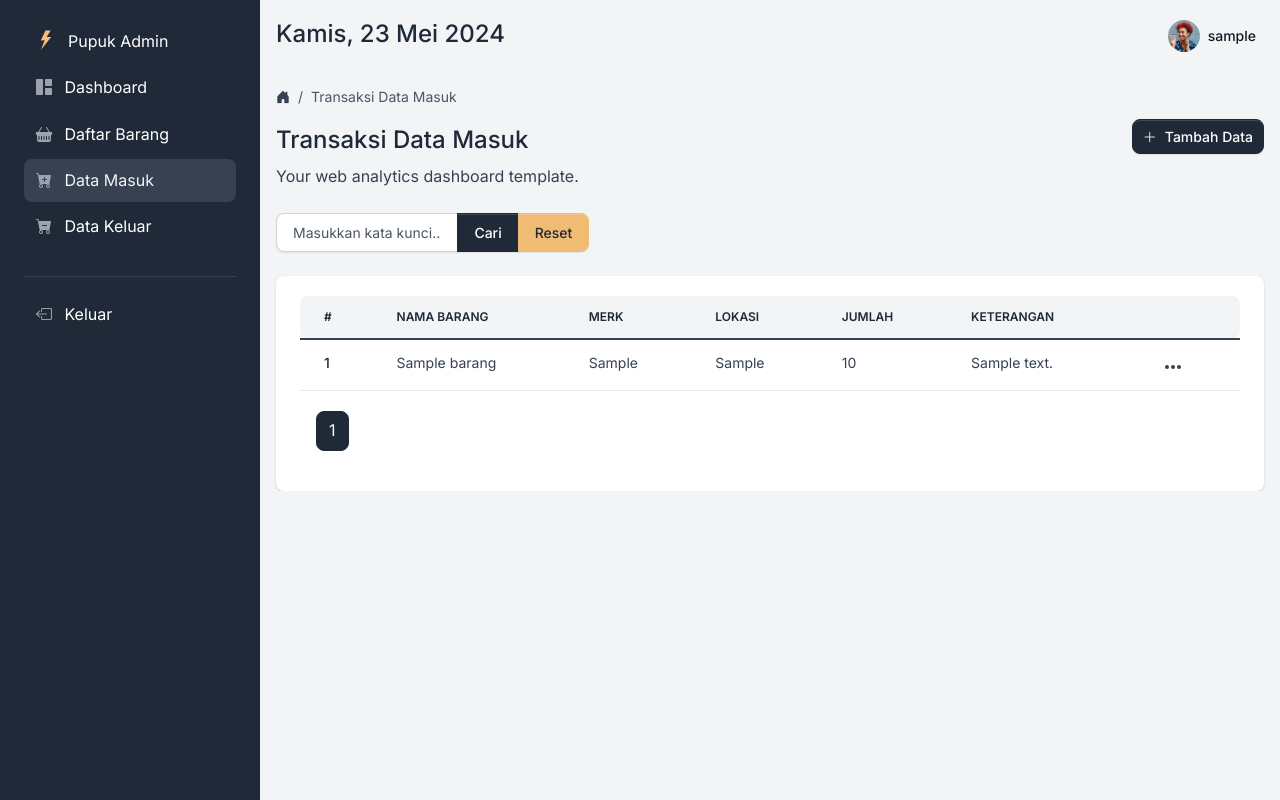
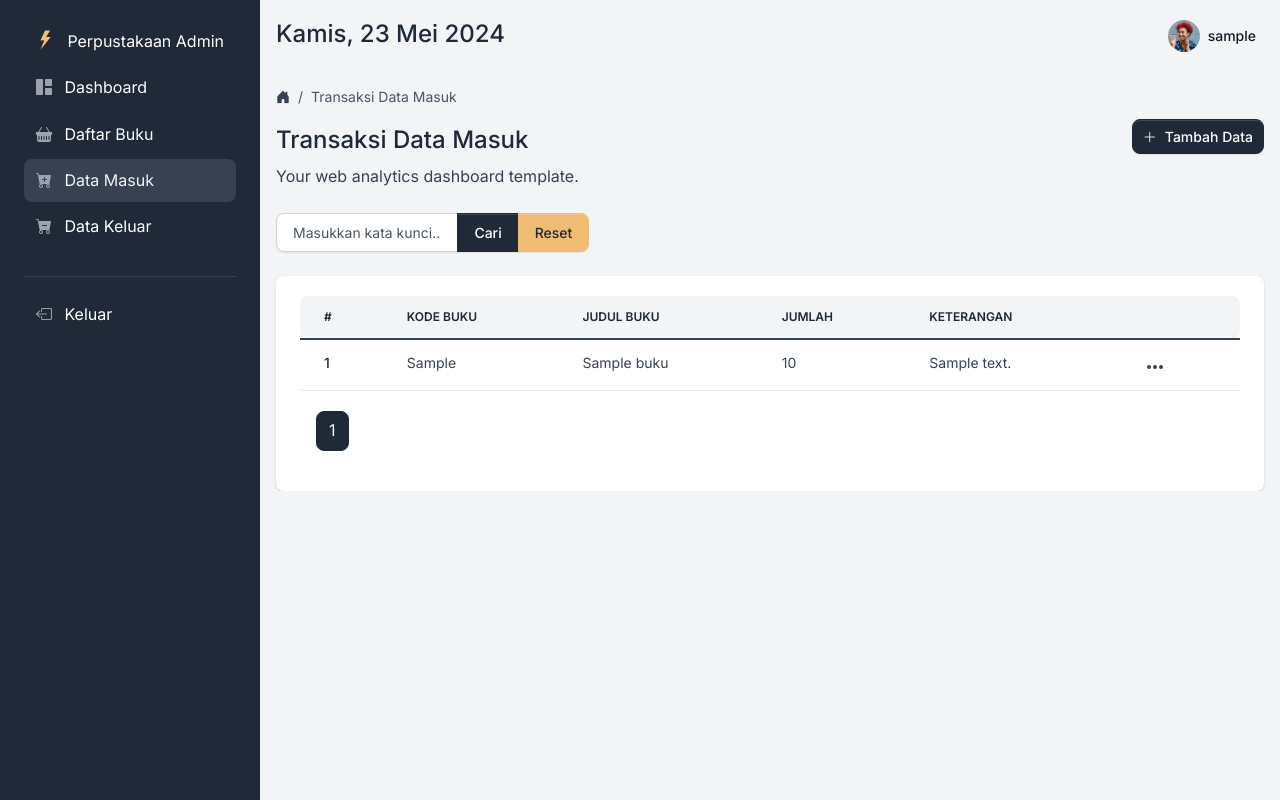
Before and after one commit to Actanzil/man_perpustakaan, a PHP site: page /stock/data_masuk.php in a window 1280 px wide. Run offline with PHP 8.4, Linux system fonts and the light colour scheme; the visitor is signed in with stand-in values (Sample User, id 1); tables that the repository leaves empty or names only in its code hold one stand-in row (values such as "Sample post"); some libraries are stand-ins or nearby versions.

Commit message:
Data Masuk

```diff
--- a/stock/data_masuk.php
+++ b/stock/data_masuk.php
@@ -4,26 +4,26 @@
 
     if (isset($_POST['update'])) {
         $id_masuk = $_POST['id_masuk']; //id data masuk
-        $id_barang = $_POST['id_barang']; //id barang
+        $id_buku = $_POST['id_buku']; //id buku
         $jumlah = $_POST['jumlah'];
         $keterangan = $_POST['keterangan'];
         $tanggal = $_POST['tanggal'];
 
-        $lihatstock = mysqli_query($conn, "SELECT * FROM tb_barang WHERE id_barang='$id_barang'"); //lihat stock barang itu saat ini
+        $lihatstock = mysqli_query($conn, "SELECT * FROM tb_buku WHERE id_buku='$id_buku'"); //lihat stock buku itu saat ini
         $stocknya = mysqli_fetch_array($lihatstock); //ambil datanya
         $stockskrg = $stocknya['stock']; //jumlah stocknya skrg
 
-        $lihatdataskrg = mysqli_query($conn, "SELECT * FROM tb_barang_masuk WHERE id_masuk='$id_masuk'"); //lihat qty saat ini
+        $lihatdataskrg = mysqli_query($conn, "SELECT * FROM tb_buku_masuk WHERE id_masuk='$id_masuk'"); //lihat qty saat ini
         $preqtyskrg = mysqli_fetch_array($lihatdataskrg);
         $qtyskrg = $preqtyskrg['jumlah']; //jumlah skrg
 
         if ($jumlah >= $qtyskrg) {
-            //ternyata inputan baru lebih besar jumlah masuknya, maka tambahi lagi stock barang
+            //ternyata inputan baru lebih besar jumlah masuknya, maka tambahi lagi stock buku
             $hitungselisih = $jumlah - $qtyskrg;
             $tambahistock = $stockskrg + $hitungselisih;
 
-            $queryx = mysqli_query($conn, "UPDATE tb_barang SET stock='$tambahistock' WHERE id_barang='$id_barang'");
-            $updatedata1 = mysqli_query($conn, "UPDATE tb_barang_masuk SET tanggal = '$tanggal', jumlah = '$jumlah', keterangan = '$keterangan' WHERE id_masuk='$id_masuk'");
+            $queryx = mysqli_query($conn, "UPDATE tb_buku SET stock='$tambahistock' WHERE id_buku='$id_buku'");
+            $updatedata1 = mysqli_query($conn, "UPDATE tb_buku_masuk SET tanggal = '$tanggal', jumlah = '$jumlah', keterangan = '$keterangan' WHERE id_masuk='$id_masuk'");
 
             //cek apakah berhasil
             switch ($updatedata1 && $queryx) {
@@ -38,13 +38,13 @@
                     $alertType = "danger";
             }
         } else {
-            //ternyata inputan baru lebih kecil jumlah masuknya, maka kurangi lagi stock barang
+            //ternyata inputan baru lebih kecil jumlah masuknya, maka kurangi lagi stock buku
             $hitungselisih = $qtyskrg - $jumlah;
             $kurangistock = $stockskrg - $hitungselisih;
 
-            $query1 = mysqli_query($conn, "UPDATE tb_barang SET stock='$kurangistock' WHERE id_barang = '$id_barang'");
+            $query1 = mysqli_query($conn, "UPDATE tb_buku SET stock='$kurangistock' WHERE id_buku = '$id_buku'");
 
-            $updatedata = mysqli_query($conn, "UPDATE tb_barang_masuk SET tgl='$tanggal', jumlah='$jumlah', keterangan='$keterangan' WHERE id_masuk='$id_masuk'");
+            $updatedata = mysqli_query($conn, "UPDATE tb_buku_masuk SET tgl='$tanggal', jumlah='$jumlah', keterangan='$keterangan' WHERE id_masuk='$id_masuk'");
 
             //cek apakah berhasil
             switch ($query1 && $updatedata) {
@@ -63,20 +63,20 @@
 
     if (isset($_POST['hapus'])) {
         $id_masuk = $_POST['id_masuk'];
-        $id_barang = $_POST['id_barang'];
+        $id_buku = $_POST['id_buku'];
 
-        $lihatstock = mysqli_query($conn, "SELECT * FROM tb_barang WHERE id_barang='$id_barang'"); //lihat stock barang itu saat ini
+        $lihatstock = mysqli_query($conn, "SELECT * FROM tb_buku WHERE id_buku='$id_buku'"); //lihat stock buku itu saat ini
         $stocknya = mysqli_fetch_array($lihatstock); //ambil datanya
         $stockskrg = $stocknya['stock']; //jumlah stocknya skrg
 
-        $lihatdataskrg = mysqli_query($conn, "SELECT * FROM tb_barang_masuk WHERE id_masuk='$id_masuk'"); //lihat qty saat ini
+        $lihatdataskrg = mysqli_query($conn, "SELECT * FROM tb_buku_masuk WHERE id_masuk='$id_masuk'"); //lihat qty saat ini
         $preqtyskrg = mysqli_fetch_array($lihatdataskrg);
         $qtyskrg = $preqtyskrg['jumlah']; //jumlah skrg
 
         $adjuststock = $stockskrg - $qtyskrg;
 
-        $queryx = mysqli_query($conn, "UPDATE tb_barang SET stock='$adjuststock' WHERE id_barang='$id_barang'");
-        $del = mysqli_query($conn, "DELETE FROM tb_barang_masuk WHERE id_masuk = '$id_masuk'");
+        $queryx = mysqli_query($conn, "UPDATE tb_buku SET stock='$adjuststock' WHERE id_buku='$id_buku'");
+        $del = mysqli_query($conn, "DELETE FROM tb_buku_masuk WHERE id_masuk = '$id_masuk'");
 
 
         //cek apakah berhasil
@@ -99,9 +99,9 @@
     <head>
         <meta http-equiv="Content-Type" content="text/html; charset=utf-8" />
         <!-- Primary Meta Tags -->
-        <title>Pupuk - Admin</title>
+        <title>Perpustakaan - Admin</title>
         <meta name="viewport" content="width=device-width, initial-scale=1, shrink-to-fit=no">
-        <meta name="title" content="Pupuk - Administrasi">
+        <meta name="title" content="Perpustakaan - Administrasi">
 
         <!-- Favicon -->
         <link rel="apple-touch-icon" sizes="120x120" href="../assets/img/favicon/apple-touch-icon.png">
@@ -163,7 +163,7 @@
                             <span class="sidebar-icon">
                                 <img src="../assets/img/brand/light.svg" height="20" width="20" alt="Volt Logo">
                             </span>
-                            <span class="mt-1 ms-1 sidebar-text">Pupuk Admin</span>
+                            <span class="mt-1 ms-1 sidebar-text">Perpustakaan Admin</span>
                         </a>
                     </li>
                     <li class="nav-item ">
@@ -176,11 +176,11 @@
                     </li>
 
                     <li class="nav-item ">
-                        <a href="page_barang.php" class="nav-link">
+                        <a href="page_buku.php" class="nav-link">
                             <span class="sidebar-icon">
                                 <i class="bi bi-basket-fill"></i>
                             </span>
-                            <span class="sidebar-text">Daftar Barang</span>
+                            <span class="sidebar-text">Daftar Buku</span>
                         </a>
                     </li>
                     <li class="nav-item active ">
@@ -283,26 +283,27 @@
                             <form action="konfirmasi_data_masuk.php" method="POST">
                                 <div class="modal-body">
                                     <div class="mb-3 row">
-                                        <label for="nama" class="col-sm-3 col-form-label">Nama Barang</label>
+                                        <label for="judul" class="col-sm-3 col-form-label">Judul Buku</label>
                                         <div class="col-sm-9">
-                                            <select class="form-select" id="js-example-basic-single" name="id_barang" style="width: 100%;" required>
-                                            <option value="0">Pilih Nama Barang</option>
+                                            <select class="form-select" id="js-example-basic-single" name="id_buku" style="width: 100%;" required>
+                                            <option value="0">Pilih Judul Buku</option>
                                                 <?php
-                                                    $sql_br = " SELECT `id_barang`, `nama`
-                                                                FROM `tb_barang`
-                                                                ORDER BY `nama`";
+                                                    $sql_br = " SELECT `id_buku`, `judul_buku`, `kode_buku`
+                                                                FROM `tb_buku`
+                                                                ORDER BY `judul_buku`";
                                                     $query_br = mysqli_query($conn, $sql_br);
                                                     while($data_br = mysqli_fetch_row($query_br)){
-                                                        $id_barang = $data_br[0];
-                                                        $nama = $data_br[1];
+                                                        $id_buku = $data_br[0];
+                                                        $judul = $data_br[1];
+                                                        $kode = $data_br[2];
                                                 ?>
-                                                <option value="<?= $id_barang; ?>"><?= $nama; ?></option>
+                                                <option value="<?= $id_buku; ?>"><?= $judul; ?> - <?= $kode; ?></option>
                                                 <?php } ?>
                                             </select>
                                         </div>
                                     </div>
                                     <div class="mb-3 row">
-                                        <label for="stock" class="col-sm-3 col-form-label">Jumlah Barang</label>
+                                        <label for="stock" class="col-sm-3 col-form-label">Jumlah Masuk</label>
                                         <div class="col-sm-9">
                                             <input type="number" min="1" class="form-control" id="jumlah" name="jumlah" required>
                                         </div>
@@ -380,9 +381,8 @@
                     <thead class="thead-light">
                         <tr>
                             <th class="border-0 rounded-start">#</th>
-                            <th class="border-0">Nama Barang</th>
-                            <th class="border-0">Merk</th>
-                            <th class="border-0">Lokasi</th>
+                            <th class="border-0">Kode Buku</th>
+                            <th class="border-0">Judul Buku</th>
                             <th class="border-0">Jumlah</th>
                             <th class="border-0">Keterangan</th>
                             <th class="border-0 rounded-end"></th>
@@ -404,28 +404,27 @@
                             // Inisialisasi katakunci pencarian
                             $katakunci = isset($_GET['katakunci']) ? $_GET['katakunci'] : '';
 
-                            // Query untuk menampilkan semua data pada tabel tb_barang_masuk yang telah digabungkan dengan data dari tb_barang
-                            $sql = "SELECT * FROM `tb_barang_masuk` `tbm` INNER JOIN `tb_barang` `tb` ON `tbm`.`id_barang` = `tb`.`id_barang`";
+                            // Query untuk menampilkan semua data pada tabel tb_buku_masuk yang telah digabungkan dengan data dari tb_buku
+                            $sql = "SELECT * FROM `tb_buku_masuk` `tbm` INNER JOIN `tb_buku` `tb` ON `tbm`.`id_buku` = `tb`.`id_buku`";
 
                             // Logika untuk pencarian
                             if (!empty($katakunci)) {
-                                $sql .= " WHERE `tb`.`nama` LIKE '%" . mysqli_real_escape_string($conn, $katakunci) . "%'";
+                                $sql .= " WHERE `tb`.`judul_buku` LIKE '%" . mysqli_real_escape_string($conn, $katakunci) . "%'";
                             }
 
                             // Mengurutkan data berdasarkan nama dan membatasi data sesuai batasan yang telah ditentukan
-                            $sql .= " ORDER BY `tb`.`nama` ASC LIMIT $posisi, $batas";
+                            $sql .= " ORDER BY `tb`.`judul_buku` ASC LIMIT $posisi, $batas";
 
                             $brg = mysqli_query($conn, $sql);
                             $no = 1;
                             while($p=mysqli_fetch_array($brg)){
-                                $id_barang = $p['id_barang'];
+                                $id_buku = $p['id_buku'];
                                 $id_masuk = $p['id_masuk'];
                         ?>
                         <tr>
                             <td><a href="#" class="text-primary fw-bold"><?= $no++ ?></a> </td>
-                            <td><?= $p['nama'] ?></td>
-                            <td><?= $p['merk'] ?></td>
-                            <td><?= $p['lokasi'] ?></td>
+                            <td><?= $p['kode_buku'] ?></td>
+                            <td><?= $p['judul_buku'] ?></td>
                             <td><?= $p['jumlah'] ?></td>
                             <td><?= $p['keterangan'] ?></td>
                             <td>
@@ -455,24 +454,15 @@
                                                     </div>
                                                 </div>
                                                 <div class="mb-3 row">
-                                                    <label for="nama" class="col-sm-2 col-form-label">Nama Barang</label>
+                                                    <label for="kd_buku" class="col-sm-2 col-form-label">Kode Buku</label>
                                                     <div class="col-sm-10">
-                                                        <input type="text" class="form-control" id="nama" name="nama" value="<?php echo $p['nama'] ?>" disabled>
+                                                        <input type="text" class="form-control" id="kd_buku" value="<?php echo $p['kode_buku'] ?>" disabled>
                                                     </div>
                                                 </div>
                                                 <div class="mb-3 row">
-                                                    <label for="merk" class="col-sm-2 col-form-label">Merk Barang</label>
+                                                    <label for="judul" class="col-sm-2 col-form-label">Judul Buku</label>
                                                     <div class="col-sm-10">
-                                                        <input type="text" class="form-control" id="merk" name="merk" value="<?php echo $p['merk'] ?>" disabled>
-                                                    </div>
-                                                </div>
-                                                <div class="mb-3 row">
-                                                    <label for="lokasi" class="col-sm-2 col-form-label">Lokasi</label>
-                                                    <div class="col-sm-10">
-                                                        <select class="form-select" aria-label="Default select example" name="lokasi" disabled>
-                                                            <option value="Gudang 1" <?php if ($p['lokasi']=="Gudang 1") { ?> selected <?php } ?>>Gudang 1</option>
-                                                            <option value="Gudang 2" <?php if ($p['lokasi']=="Gudang 2") { ?> selected <?php } ?>>Gudang 2</option>
-                                                        </select>
+                                                        <input type="text" class="form-control" id="judul" value="<?php echo $p['judul_buku'] ?>" disabled>
                                                     </div>
                                                 </div>
                                                 <div class="mb-3 row">
@@ -485,7 +475,7 @@
                                                     <label for="keterangan" class="col-sm-2 col-form-label">Keterangan</label>
                                                     <div class="col-sm-10">
                                                         <input type="text" class="form-control" id="keterangan" name="keterangan" value="<?php echo $p['keterangan'] ?>">
-                                                        <input type="hidden" name="id_barang" value="<?= $id_barang; ?>">
+                                                        <input type="hidden" name="id_buku" value="<?= $id_buku; ?>">
                                                         <input type="hidden" name="id_masuk" value="<?= $id_masuk; ?>">
                                                     </div>
                                                 </div>
@@ -509,11 +499,11 @@
                                         </div>
                                         <form action="" method="POST">
                                             <div class="modal-body">
-                                                <p>Nama Barang : <?php echo $p['nama']?> - <?php echo $p['jenis']?></p>
-                                                <p>Apakah Anda yakin ingin menghapus barang ini dari daftar transaksi data masuk?</p>
-                                                <p>*Stock pada barang <?= $p['nama'] ?> akan berkurang</p>
+                                                <p>Judul Buku : <?php echo $p['juful_buku']?> - <?php echo $p['kode_buku']?></p>
+                                                <p>Apakah Anda yakin ingin menghapus buku ini dari daftar transaksi data masuk?</p>
+                                                <p>*Stock pada buku <?= $p['judul_buku'] ?> akan berkurang</p>
                                                 <input type="hidden" name="id_masuk" value="<?=$id_masuk;?>">
-                                                <input type="hidden" name="id_barang" value="<?=$id_barang;?>">
+                                                <input type="hidden" name="id_buku" value="<?=$id_buku;?>">
                                             </div>
                                             <div class="modal-footer">
                                                 <button type="button" class="btn btn-link text-gray-600" data-bs-dismiss="modal">Tutup</button>
@@ -534,11 +524,11 @@
                         <ul class="pagination mb-0">
                             <?php
                                 //hitung jumlah semua data
-                                $sql_jum = "SELECT * FROM `tb_barang_masuk` `tbm` INNER JOIN `tb_barang` `tb` ON `tbm`.`id_barang` = `tb`.`id_barang`";
+                                $sql_jum = "SELECT * FROM `tb_buku_masuk` `tbm` INNER JOIN `tb_buku` `tb` ON `tbm`.`id_buku` = `tb`.`id_buku`";
                                 if (!empty($katakunci)){
-                                    $sql_jum .= " WHERE `tb`.`nama` LIKE '%" . mysqli_real_escape_string($conn, $katakunci) . "%'";
+                                    $sql_jum .= " WHERE `tb`.`judul_buku` LIKE '%" . mysqli_real_escape_string($conn, $katakunci) . "%'";
                                 }
-                                $sql_jum .= " ORDER BY `tb`.`nama` ASC";
+                                $sql_jum .= " ORDER BY `tb`.`judul_buku` ASC";
                                 $query_jum = mysqli_query($conn,$sql_jum);
                                 $jum_data = mysqli_num_rows($query_jum);
                                 $jum_halaman = ceil($jum_data/$batas);
```
Also changed, not shown: stock/konfirmasi_data_masuk.php (+4 -4 lines).
